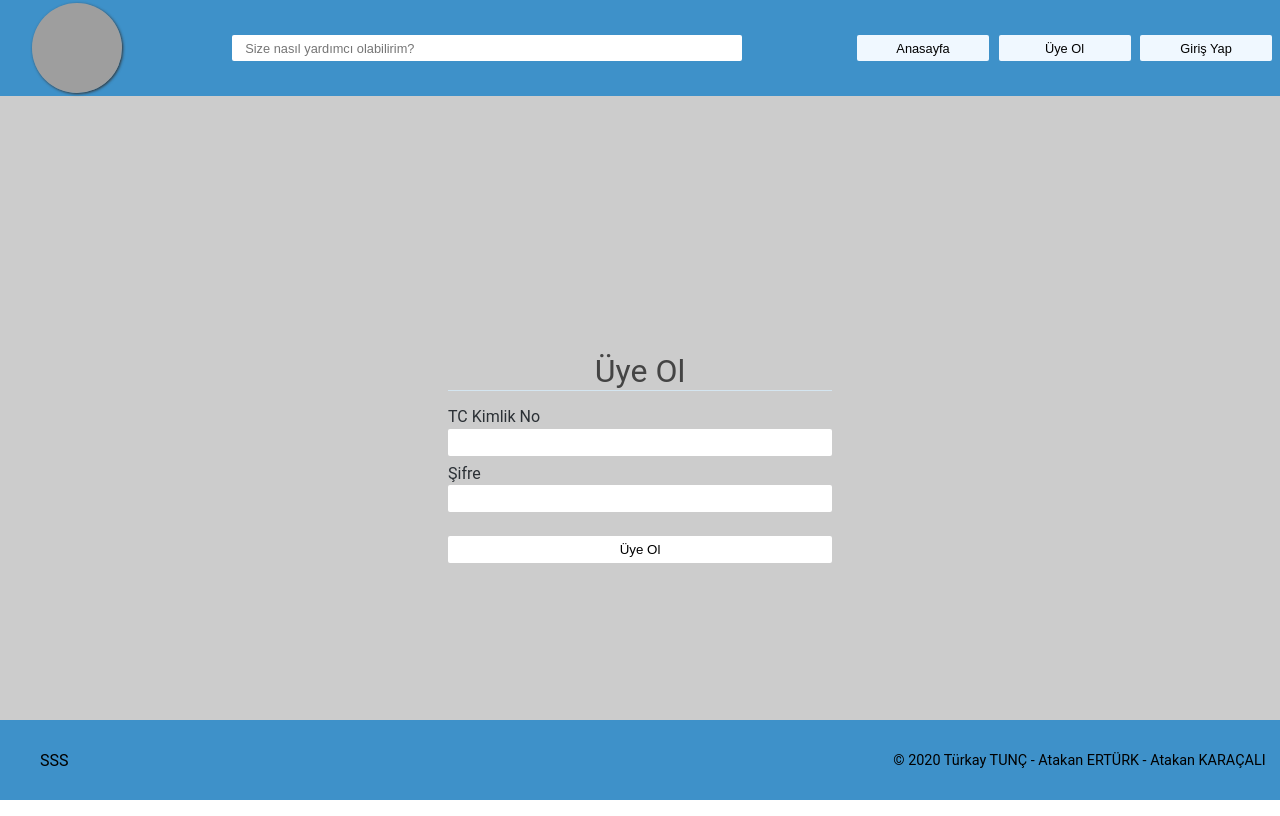
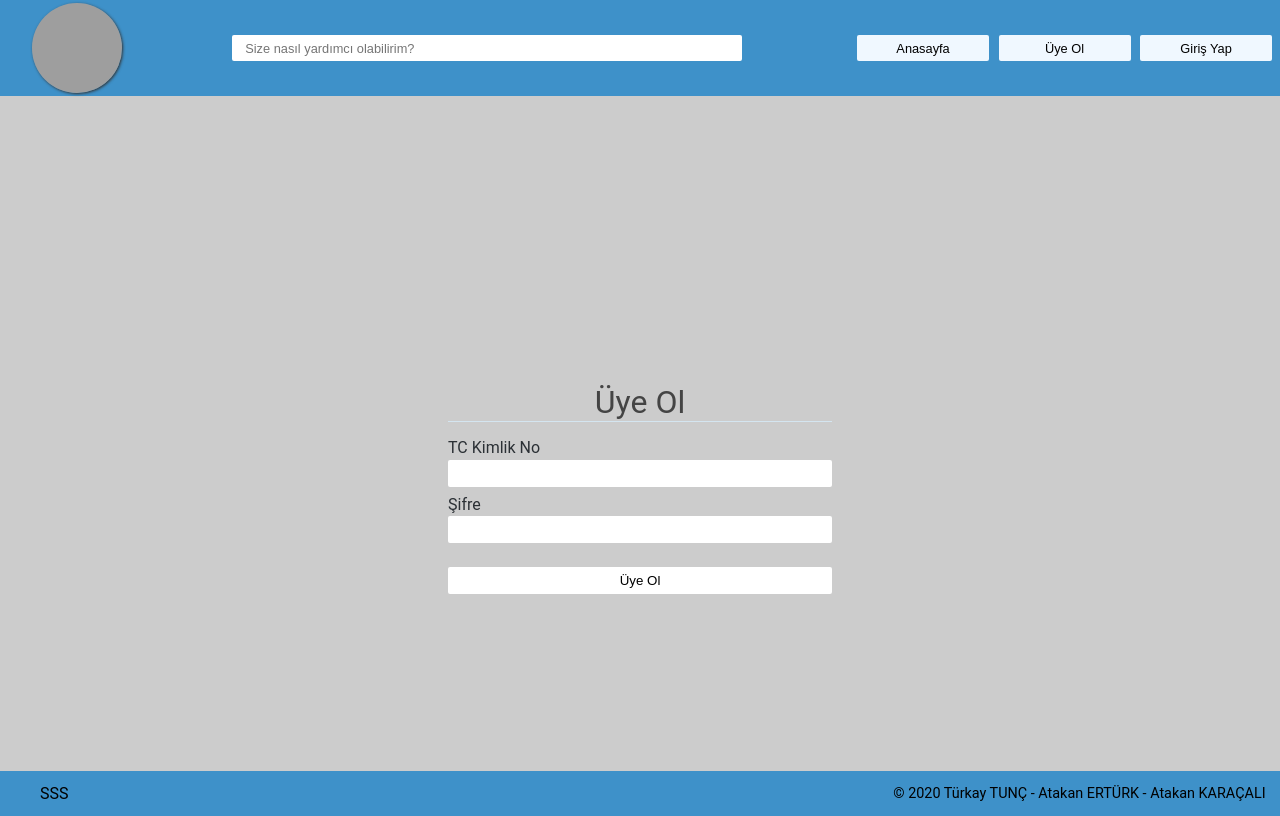
Before and after one commit to turkaytunc/e-secim, a React (Create React App) app: page /e-secim/signup in a window 1280 px wide. Built offline with nearby package versions, Linux system fonts and the light colour scheme; grey boxes are pictures that could not be loaded.

Commit message:
update: style

```diff
--- a/package.json
+++ b/package.json
@@ -14,6 +14,7 @@
     "crypto-js": "^4.0.0",
     "react": "^17.0.1",
     "react-dom": "^17.0.1",
+    "react-hook-form": "^6.14.0",
     "react-router-dom": "^5.2.0",
     "react-scripts": "4.0.1",
     "sass": "^1.30.0",
--- a/src/app.scss
+++ b/src/app.scss
@@ -1,15 +1,15 @@
 .app {
   width: 100%;
-  height: 100vh;
+  position: relative;
   background-color: #ccc;
-  position: relative;
   color: #2b3035;
 }
 
 .main-container {
   display: flex;
   width: 100%;
-  margin-top: 50%;
+  height: 80vh;
+  padding-bottom: 1em;
   flex-direction: column;
   justify-content: center;
   align-items: center;
@@ -17,21 +17,6 @@
 
 @media screen and (min-width: 540px) {
   .main-container {
-    margin-top: 40%;
+    margin-top: 5em;
   }
 }
-@media screen and (min-width: 750px) {
-  .main-container {
-    margin-top: 30%;
-  }
-}
-@media screen and (min-width: 1000px) {
-  .main-container {
-    margin-top: 20%;
-  }
-}
-@media screen and (min-width: 1600px) {
-  .main-container {
-    margin-top: 10%;
-  }
-}
--- a/src/components/footer/footer.scss
+++ b/src/components/footer/footer.scss
@@ -1,7 +1,6 @@
 .footer-container {
   background-color: #3e91c9;
   color: black;
-  min-height: 5em;
   display: flex;
   flex-direction: column;
   justify-content: center;
--- a/src/components/signup/Signup.tsx
+++ b/src/components/signup/Signup.tsx
@@ -6,11 +6,13 @@ import './signup.scss';
 const Signup = () => {
   const [userId, setUserId] = useState('');
   const [userPassword, setUserPassword] = useState('');
+
   const history = useHistory();
 
   const handleSubmit = (event: React.FormEvent<HTMLFormElement>) => {
     event.preventDefault();
 
+    if (userId === '')
       userSignUp(userId, userPassword)
         .then(() => {
           history.push('/e-secim/login');
@@ -21,11 +23,7 @@ const Signup = () => {
   };
 
   return (
-    <form
-      onSubmit={(event: React.FormEvent<HTMLFormElement>) => handleSubmit(event)}
-      className="signup-form-container"
-      noValidate
-    >
+    <form onSubmit={(event: React.FormEvent<HTMLFormElement>) => handleSubmit(event)} className="signup-form-container">
       <div className="signup-title-container">
         <p>Üye Ol</p>
       </div>
```
Also changed, not shown: 1 other file (tests, documents, lock files or other folders). Lines whose indentation alone changed are shown as unchanged.
